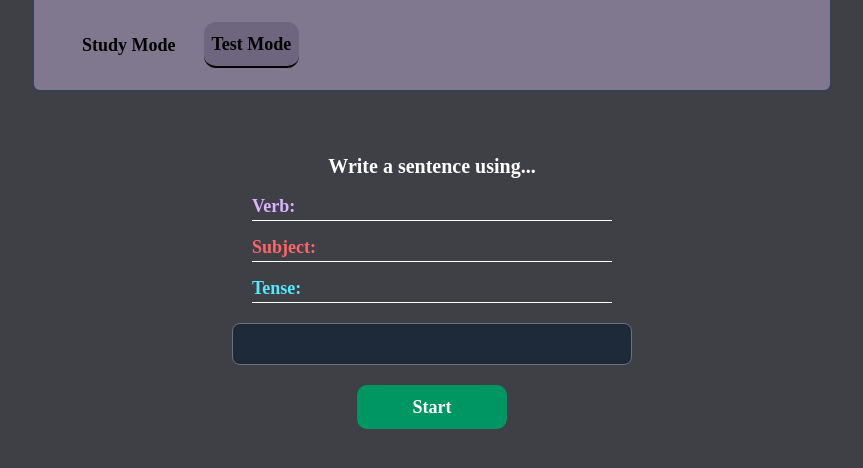
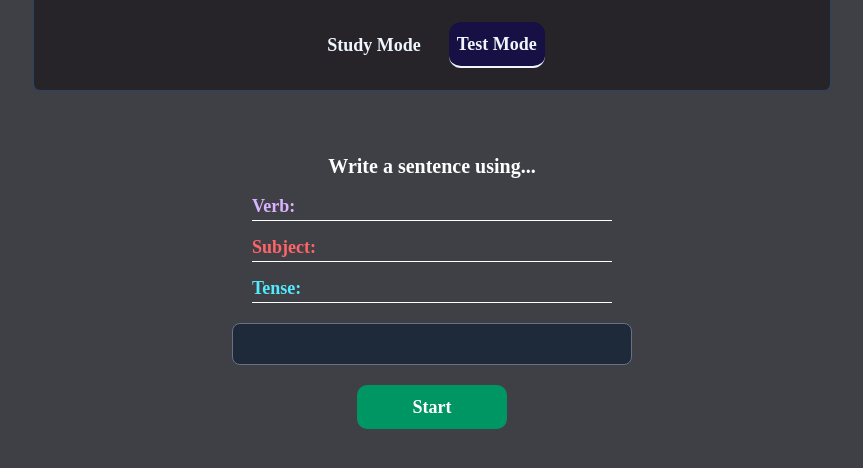
Before and after one commit to themilnera/French-Language-Practice-Tool, a SvelteKit app: page /test in a window 1280 px wide. Shown: the top 468 px of the page, without its empty margins (208-1071 px from the left). Built offline with nearby package versions, Linux system fonts and the light colour scheme; no server answers; the database is empty; a web font is replaced by a local one.

Commit message:
Style tweaks for the nav

```diff
--- a/src/components/Nav.svelte
+++ b/src/components/Nav.svelte
@@ -11,22 +11,23 @@
 	//I'm planning to have some settings you can change but there's no use having the settings wheel without them right this moment
 </script>
 
-<div class="flex h-23 justify-center">
-	<div class="color-lighter-indigo flex h-full w-200 items-center justify-between gap-5 md:rounded-b-lg md:border-r-2 md:border-b-2 md:border-l-2 md:border-gray-700!">
-		<div class="xs:text-sm ml-10 flex gap-5 md:text-lg">
+<div class="flex h-23 items-center justify-center">
+	<div class="color-lighter-indigo flex h-full w-200 items-center justify-center gap-5 text-blue-50 md:rounded-b-lg md:border-r-2 md:border-b-2 md:border-l-2 md:border-gray-700!">
+		<div class="xs:text-sm flex gap-5 md:text-lg">
 			<button
 				onclick={() => {
 					setTimeout(() => goto('/study'), 0);
 				}}
-				class={slug == 'study' ? 'color-mid-indigo cursor-pointer rounded-xl border-b-2 p-2 text-shadow-blue-50 hover:text-shadow-xs' : 'cursor-pointer p-2 text-shadow-blue-50 hover:text-shadow-xs'}
+				class={slug == 'study' ? 'color-mid-indigo cursor-pointer rounded-xl border-b-2 p-2 hover:bg-blue-800!' : 'cursor-pointer rounded-xl p-2 text-shadow-blue-900 hover:bg-gray-700!'}
 				>Study Mode</button
 			>
 			<button
 				onclick={() => {
 					setTimeout(() => goto('/test'), 0);
 				}}
-				class={slug == 'test' ? 'color-mid-indigo cursor-pointer rounded-xl border-b-2 p-2 text-shadow-blue-50 hover:text-shadow-xs' : 'cursor-pointer p-2 text-shadow-blue-50 hover:text-shadow-xs'}
-				>Test Mode</button
+				class={slug == 'test'
+					? 'color-mid-indigo cursor-pointer rounded-xl border-b-2 p-2 text-shadow-blue-500 hover:bg-blue-800!'
+					: 'cursor-pointer rounded-xl p-2 text-shadow-blue-900 hover:bg-gray-700'}>Test Mode</button
 			>
 		</div>
 		<!-- <button class="mr-10 w-10 cursor-pointer text-gray-200 hover:text-gray-800"><SettingsIcon /></button> -->
--- a/src/routes/layout.css
+++ b/src/routes/layout.css
@@ -24,10 +24,10 @@ body {
 	background-color: rgb(255, 241, 222);
 }
 .color-mid-indigo {
-	background-color: rgb(110, 101, 126);
+	background-color: rgb(22, 16, 68);
 }
 .color-lighter-indigo {
-	background-color: rgb(128, 120, 143);
+	background-color: rgb(38, 36, 41);
 }
 .color-light-indigo-gray {
 	background-color: rgb(189, 185, 197);
```
